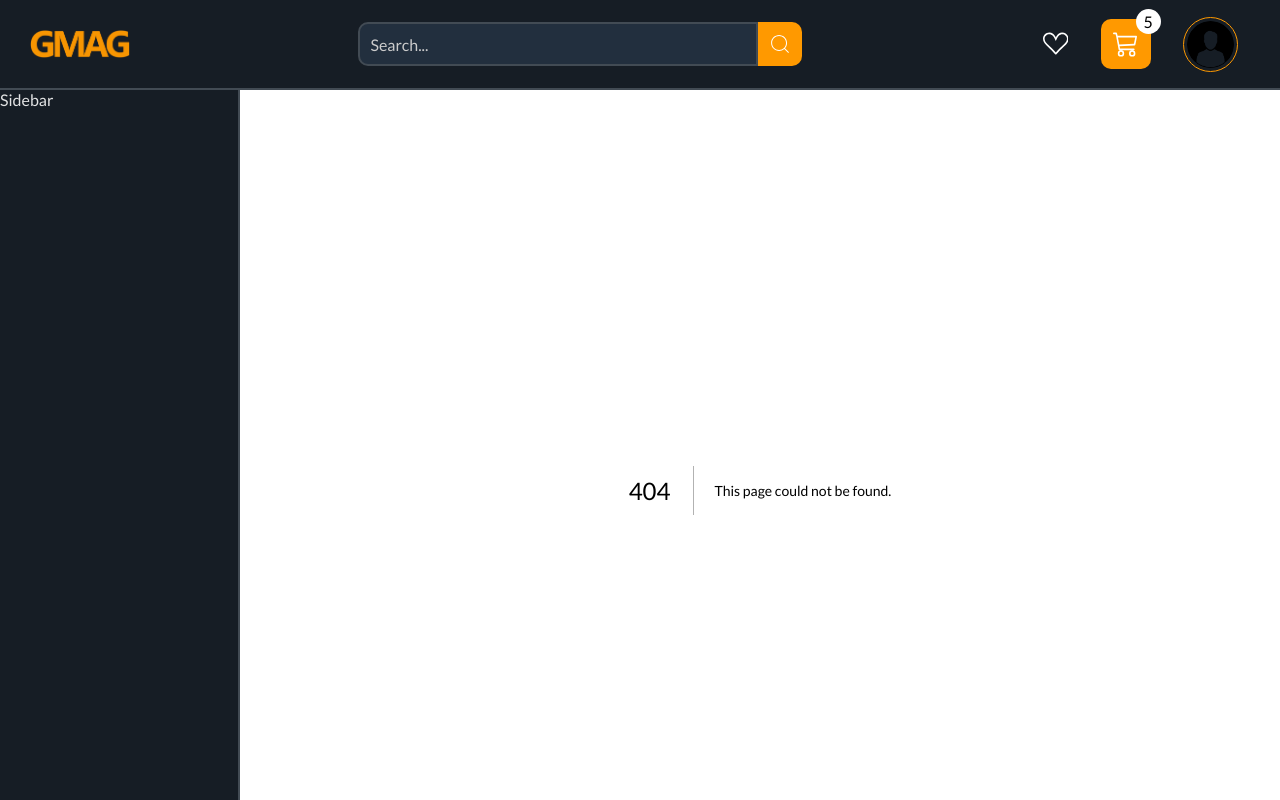
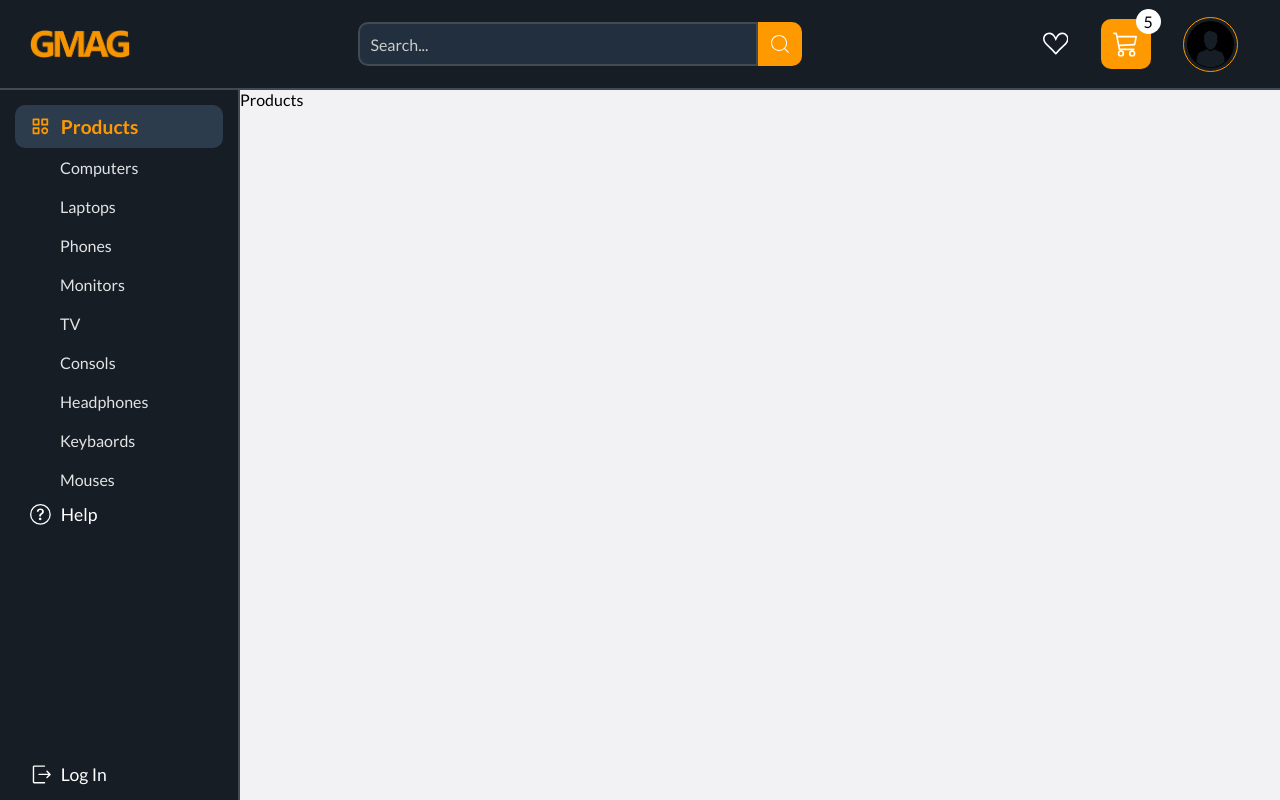
Before and after one commit to Aur71/gmag, a Next.js app: page /products/1 in a window 1280 px wide. Before the commit this address had no page. Shown: the top 800 px of the page. Built offline with nearby package versions, Linux system fonts and the light colour scheme.

Commit message:
sidebar added

```diff
--- a/components/layout/navbar/Navbar.jsx
+++ b/components/layout/navbar/Navbar.jsx
@@ -1,6 +1,7 @@
 import styles from './Navbar.module.scss';
 import Link from 'next/link';
 import Image from 'next/image';
+import { useGlobalContext } from '@/context/globalContext';
 import logo from '../../../public/logo.png';
 import { AiOutlineMenuFold } from 'react-icons/ai';
 import { CiSearch } from 'react-icons/ci';
@@ -8,15 +9,17 @@ import { BsSuitHeart, BsCart3 } from 'react-icons/bs';
 import userImg from '../../../public/user.png';
 
 const Navbar = () => {
+  const { showSidebar, setShowSidebar } = useGlobalContext();
+
   return (
     <nav className={styles.navbar}>
       <div className={styles.logoContainer}>
-        <button>
+        <button onClick={() => setShowSidebar(!showSidebar)}>
           <AiOutlineMenuFold />
         </button>
 
         <Link href='/'>
-          <Image src={logo} alt='logo' />
+          <Image src={logo} alt='logo' priority={true} />
         </Link>
       </div>
 
--- a/components/layout/navbar/Navbar.module.scss
+++ b/components/layout/navbar/Navbar.module.scss
@@ -106,7 +106,7 @@
       padding: 12px;
       position: relative;
 
-      @media only screen and (max-width: 350px) {
+      @media only screen and (max-width: 450px) {
         padding: 10px;
       }
     }
--- /dev/null
+++ b/components/layout/sidebar/AccountNavigation.jsx
@@ -0,0 +1,45 @@
+import styles from './Sidebar.module.scss';
+import { useRouter } from 'next/router';
+import Link from 'next/link';
+import { links } from '@/data/account-links';
+import { BiCategory } from 'react-icons/bi';
+import { RxExit } from 'react-icons/rx';
+
+const AccountNavigation = () => {
+  const router = useRouter();
+
+  return (
+    <>
+      <div className={styles.links_container}>
+        <h3>
+          <BiCategory className={styles.icon} />
+          Account
+        </h3>
+
+        <ul>
+          {links.map((item) => {
+            return (
+              <li key={item.id}>
+                <Link
+                  href={item.path}
+                  className={`${router.asPath === item.path && styles.active}`}
+                >
+                  {item.name}
+                </Link>
+              </li>
+            );
+          })}
+        </ul>
+      </div>
+
+      <div className={styles.user_container}>
+        <button className={styles.active}>
+          <RxExit className={styles.icon} />
+          Log Out
+        </button>
+      </div>
+    </>
+  );
+};
+
+export default AccountNavigation;
--- /dev/null
+++ b/components/layout/sidebar/ProductsNavigation.jsx
@@ -0,0 +1,64 @@
+import styles from './Sidebar.module.scss';
+import { useRouter } from 'next/router';
+import Link from 'next/link';
+import Image from 'next/image';
+import { links } from '@/data/sidebar-links';
+import { BiSearchAlt, BiCategory } from 'react-icons/bi';
+import { BsQuestionCircle } from 'react-icons/bs';
+import { RxExit } from 'react-icons/rx';
+import userImg from '../../../public/user.png';
+
+const ProductsNavigation = () => {
+  const router = useRouter();
+
+  return (
+    <>
+      <div className={styles.searchbar_container}>
+        <input type='text' placeholder='Search...' />
+        <button>
+          <BiSearchAlt />
+        </button>
+      </div>
+
+      <div className={styles.links_container}>
+        <h3>
+          <BiCategory className={styles.icon} />
+          Products
+        </h3>
+
+        <ul>
+          {links.map((item) => {
+            return (
+              <li key={item.id}>
+                <Link
+                  href={item.path}
+                  className={`${router.asPath === item.path && styles.active}`}
+                >
+                  {item.name}
+                </Link>
+              </li>
+            );
+          })}
+        </ul>
+      </div>
+
+      <Link href='#' className={styles.help_link}>
+        <BsQuestionCircle className={styles.icon} />
+        Help
+      </Link>
+
+      <div className={styles.user_container}>
+        <Link href='#' className={styles.account_link}>
+          <Image src={userImg} alt='default user img' />
+        </Link>
+
+        <button>
+          <RxExit className={styles.icon} />
+          Log In
+        </button>
+      </div>
+    </>
+  );
+};
+
+export default ProductsNavigation;
--- a/components/layout/sidebar/Sidebar.jsx
+++ b/components/layout/sidebar/Sidebar.jsx
@@ -1,7 +1,26 @@
 import styles from './Sidebar.module.scss';
+import { useRouter } from 'next/router';
+import { useGlobalContext } from '@/context/globalContext';
+import ProductsNavigation from './ProductsNavigation';
+import AccountNavigation from './AccountNavigation';
 
 const Sidebar = () => {
-  return <aside className={styles.sidebar}>Sidebar</aside>;
+  const { showSidebar } = useGlobalContext();
+  const router = useRouter();
+
+  if (router.pathname === '/account/[id]') {
+    return (
+      <aside className={`${styles.sidebar} ${showSidebar && styles.active}`}>
+        <AccountNavigation />
+      </aside>
+    );
+  }
+
+  return (
+    <aside className={`${styles.sidebar} ${showSidebar && styles.active}`}>
+      <ProductsNavigation />
+    </aside>
+  );
 };
 
 export default Sidebar;
--- a/components/layout/sidebar/Sidebar.module.scss
+++ b/components/layout/sidebar/Sidebar.module.scss
@@ -2,7 +2,7 @@
 
 .sidebar {
   width: $sidebar-width;
-  min-height: 100vh;
+  min-height: calc(100vh - $navbar-height);
   background-color: $secondary-clr;
   border-right: 2px solid $border-clr-1;
   color: $text-clr-2;
@@ -13,7 +13,178 @@
   z-index: $sidebar-index;
   transition: 300ms;
 
+  display: flex;
+  flex-direction: column;
+  gap: 40px;
+  overflow: hidden;
+  overflow-y: auto;
+  padding: 15px 0;
+
   @media only screen and (max-width: 800px) {
+    max-width: 400px;
+    width: 100%;
     transform: translateX(-100%);
+
+    &.active {
+      transform: translateX(0%);
+    }
+  }
+
+  @media screen and (max-height: 800px) {
+    gap: 15px;
+  }
+
+  //
+  // SEARCHBAR CONTAINER
+  //
+  .searchbar_container {
+    width: 100%;
+    display: grid;
+    grid-template-columns: 1fr auto;
+    padding: 0 15px;
+    display: none;
+
+    @media only screen and (max-width: 800px) {
+      display: grid;
+    }
+
+    input {
+      width: 100%;
+      border: 2px solid $border-clr-1;
+      color: $text-clr-2;
+      background-color: $searchbar-bk-clr;
+      padding: 10px;
+      border-top-left-radius: 10px;
+      border-bottom-left-radius: 10px;
+
+      &::placeholder {
+        color: #ccc;
+      }
+    }
+
+    button {
+      padding: 10px;
+      background-color: $acc-clr-1;
+      color: $text-clr-1;
+      justify-content: center;
+      align-items: center;
+      font-size: 1.5rem;
+      border-top-right-radius: 10px;
+      border-bottom-right-radius: 10px;
+    }
+  }
+
+  //
+  // links_CONTAINER
+  //
+  .links_container {
+    display: flex;
+    flex-direction: column;
+    gap: 10px;
+    width: 100%;
+    padding: 0 15px;
+
+    h3 {
+      display: flex;
+      align-items: center;
+      gap: 10px;
+      color: $acc-clr-1;
+      background-color: $category-bk-clr;
+      padding: 10px 15px;
+      font-size: 1.2rem;
+      border-radius: 10px;
+
+      .icon {
+        font-size: 1.3rem;
+      }
+    }
+
+    ul {
+      display: flex;
+      flex-direction: column;
+      gap: 20px;
+      padding-left: 45px;
+
+      @media screen and (max-height: 750px) {
+        gap: 10px;
+      }
+
+      li a {
+        color: $text-clr-2;
+        font-size: 1rem;
+
+        &:hover {
+          opacity: 0.5;
+        }
+
+        &.active {
+          color: $acc-clr-1;
+        }
+      }
+    }
+  }
+
+  //
+  // HELP
+  //
+  .help_link {
+    display: flex;
+    align-items: center;
+    color: $text-clr-1;
+    gap: 10px;
+    font-size: 1.1rem;
+    padding: 0 30px;
+
+    .icon {
+      font-size: 1.3rem;
+    }
+  }
+
+  //
+  // USER CONTAINER
+  //
+  .user_container {
+    width: 100%;
+    margin-top: auto;
+
+    .account_link {
+      display: flex;
+      justify-content: center;
+      align-items: center;
+      display: none;
+
+      @media only screen and (max-width: 450px) {
+        display: flex;
+      }
+
+      img {
+        width: 70px;
+        height: 70px;
+        border: 1px solid $acc-clr-1;
+        border-radius: 50%;
+        padding: 5px;
+      }
+    }
+
+    button {
+      display: flex;
+      align-items: center;
+      color: $text-clr-1;
+      gap: 10px;
+      font-size: 1.1rem;
+      padding: 0 30px;
+
+      @media only screen and (max-width: 450px) {
+        display: none;
+
+        &.active {
+          display: flex;
+        }
+      }
+
+      .icon {
+        font-size: 1.3rem;
+      }
+    }
   }
 }
--- a/context/globalContext.js
+++ b/context/globalContext.js
@@ -1,10 +1,21 @@
 import React from 'react';
-import { useContext } from 'react';
+import { useContext, useState } from 'react';
 
 const AppContext = React.createContext();
 
 const AppProvider = ({ children }) => {
-  return <AppContext.Provider value={{}}>{children}</AppContext.Provider>;
+  const [showSidebar, setShowSidebar] = useState(false);
+
+  return (
+    <AppContext.Provider
+      value={{
+        showSidebar,
+        setShowSidebar,
+      }}
+    >
+      {children}
+    </AppContext.Provider>
+  );
 };
 
 export const useGlobalContext = () => {
--- /dev/null
+++ b/data/account-links.js
@@ -0,0 +1,37 @@
+export const links = [
+  {
+    id: 1,
+    name: 'My account',
+    path: '/account/myaccount',
+  },
+
+  {
+    id: 2,
+    name: 'Orders',
+    path: '/account/orders',
+  },
+
+  {
+    id: 3,
+    name: 'Reviews',
+    path: '/account/reviews',
+  },
+
+  {
+    id: 4,
+    name: 'Guarantees',
+    path: '/account/guarantees',
+  },
+
+  {
+    id: 5,
+    name: 'Returns',
+    path: '/account/returns',
+  },
+
+  {
+    id: 6,
+    name: 'Security',
+    path: '/account/Security',
+  },
+];
--- /dev/null
+++ b/data/sidebar-links.js
@@ -0,0 +1,55 @@
+export const links = [
+  {
+    id: 1,
+    name: 'Computers',
+    path: '/products/computers',
+  },
+
+  {
+    id: 2,
+    name: 'Laptops',
+    path: '/products/laptops',
+  },
+
+  {
+    id: 3,
+    name: 'Phones',
+    path: '/products/phones',
+  },
+
+  {
+    id: 4,
+    name: 'Monitors',
+    path: '/products/monitors',
+  },
+
+  {
+    id: 5,
+    name: 'TV',
+    path: '/products/tv',
+  },
+
+  {
+    id: 6,
+    name: 'Consols',
+    path: '/products/consols',
+  },
+
+  {
+    id: 7,
+    name: 'Headphones',
+    path: '/products/headphones',
+  },
+
+  {
+    id: 8,
+    name: 'Keybaords',
+    path: '/products/keybaords',
+  },
+
+  {
+    id: 9,
+    name: 'Mouses',
+    path: '/products/mouses',
+  },
+];
--- /dev/null
+++ b/pages/products/[name].js
@@ -0,0 +1,7 @@
+import React from 'react';
+
+const Products = () => {
+  return <div>Products</div>;
+};
+
+export default Products;
--- a/styles/variables.module.scss
+++ b/styles/variables.module.scss
@@ -12,6 +12,8 @@ $acc-clr-2: #1a7f91;
 $border-clr-1: #424b54;
 
 $searchbar-bk-clr: #222f3e;
+
+$category-bk-clr: #2d3c4c;
 
 $product-card-clr: #ffffff;
 
```
Also changed, not shown: pages/account/[id].js (added, +7 -0 lines).
